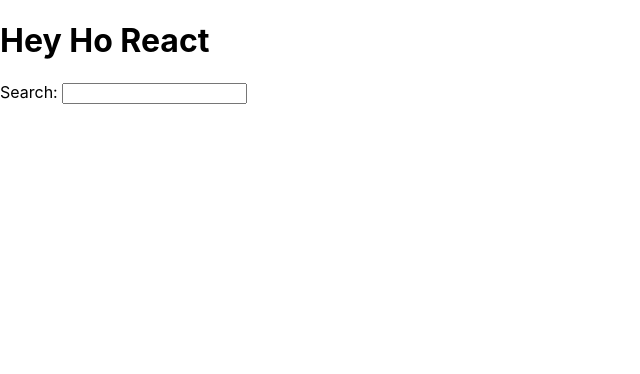
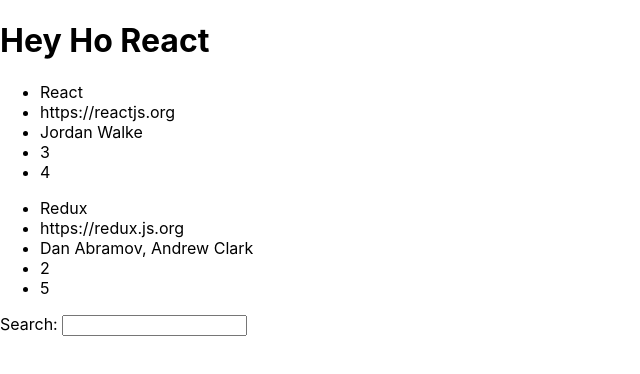
Before and after one commit to EricRicketts/TheRoadToReact, a React (Create React App) app in the folder hacker-stories/: page / in a window 1280 px wide. Shown: the top 374 px of the page, without its empty margins (0-640 px from the left). Built offline with nearby package versions, Linux system fonts and the light colour scheme.

Commit message:
iterate through an array of objects to create unordered lists in React

```diff
--- a/hacker-stories/src/App.js
+++ b/hacker-stories/src/App.js
@@ -1,4 +1,5 @@
 import * as React from 'react';
+import {useLayoutEffect} from "react";
 
 function App() {
     function getWelcome() {
@@ -8,13 +9,42 @@
         }
     }
 
+    const list = [
+        {
+            title: 'React',
+            url: 'https://reactjs.org',
+            author: 'Jordan Walke',
+            num_comments: 3,
+            points: 4,
+            objectID: 0
+        },
+        {
+            title: 'Redux',
+            url: 'https://redux.js.org',
+            author: 'Dan Abramov, Andrew Clark',
+            num_comments: 2,
+            points: 5,
+            objectID: 1
+        },
+    ];
+
   return (
       <div>
         <h1>
             {getWelcome().greeting} {getWelcome().title}
         </h1>
-
-        <label htmlFor="search">Search: </label>
+          {
+            list.map(listItem => {
+                return <ul key={listItem.objectID}>
+                    <li>{listItem.title}</li>
+                    <li>{listItem.url}</li>
+                    <li>{listItem.author}</li>
+                    <li>{listItem.num_comments}</li>
+                    <li>{listItem.points}</li>
+                </ul>
+            })
+          }
+          <label htmlFor="search">Search: </label>
         <input id="search" type="text"/>
       </div>
   );
```
